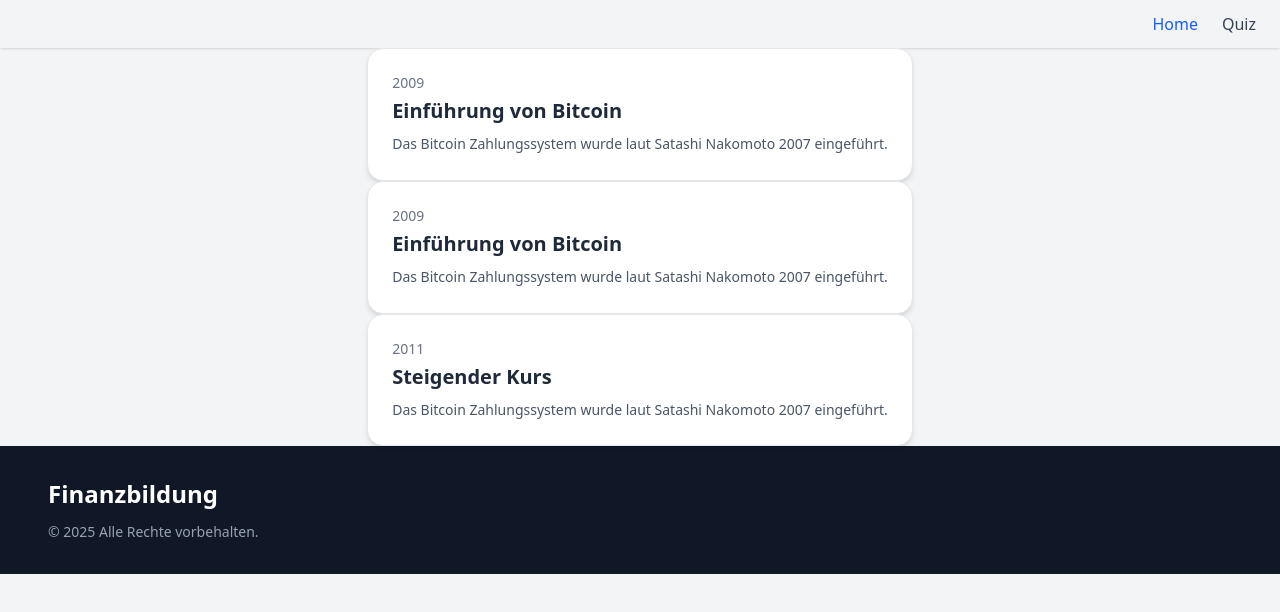
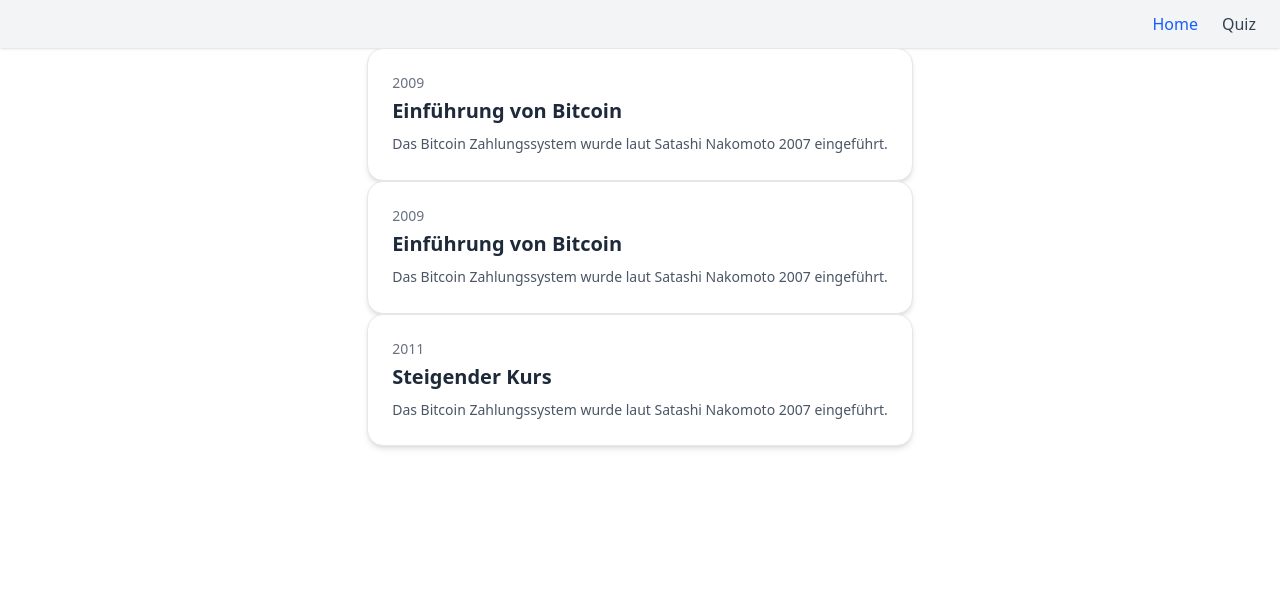
Before and after one commit to crabDono/dmwt_vercell_app, a Next.js app: page / in a window 1280 px wide. Shown: the top 612 px of the page. Built offline with nearby package versions, Linux system fonts and the light colour scheme.

Commit message:
layout.tsx color change

```diff
--- a/src/app/layout.tsx
+++ b/src/app/layout.tsx
@@ -1,29 +1,26 @@
-import "./globals.css"
-import Navbar from "../components/ui/Navbar"
-import Footer from "../components/ui/Footer"
-
+import "./globals.css";
+import Navbar from "../components/UI/Navbar";
+import Footer from "../components/UI/Footer";
 
 export const metadata = {
-  title: 'Next.js',
-  description: 'Generated by Next.js',
-}
+  title: "Next.js",
+  description: "Generated by Next.js",
+};
 
 export default function RootLayout({
   children,
 }: {
-  children: React.ReactNode
+  children: React.ReactNode;
 }) {
   return (
     <html lang="en">
       <body>
-        <main className="min-h-screen bg-gray-100">
-              <Navbar/>
-                <div className="flex items-center justify-center">
-                  {children}
-                </div>
-              <Footer/>
-            </main>
-        </body>
+        <main className="min-h-screen bg-white">
+          <Navbar />
+          <div className="flex items-center justify-center">{children}</div>
+          {/* <Footer /> */}
+        </main>
+      </body>
     </html>
-  )
+  );
 }
```
